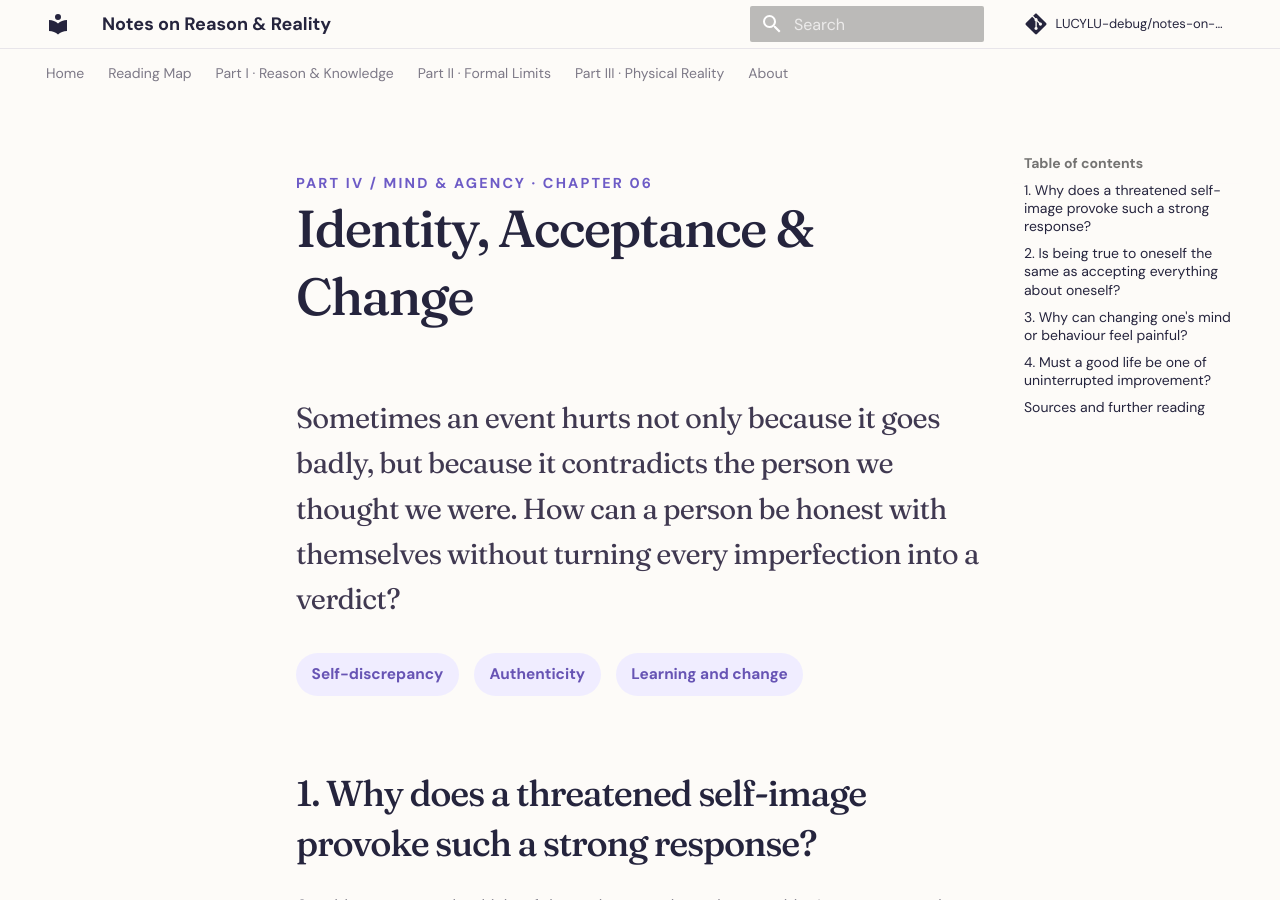
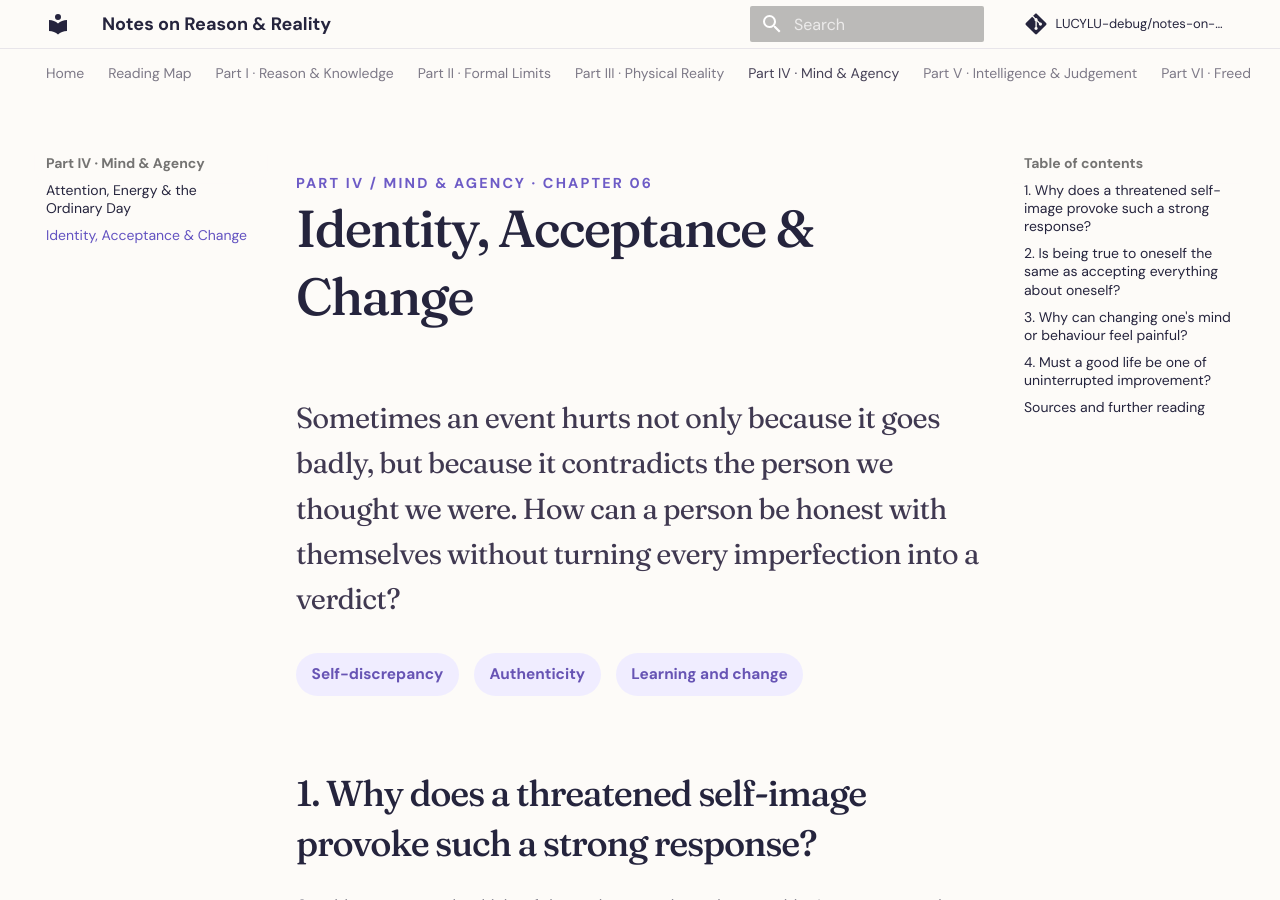
Before and after one commit to LUCYLU-debug/notes-on-reason-and-reality, an MkDocs documentation site: the page built from docs/part-iv-mind-and-agency/identity-acceptance-and-change.md, in a window 1280 px wide and 900 px high. Built offline with MkDocs 1.6.1 and Material for MkDocs 9.7.7, drawn with Linux system fonts in a browser that asks for light colours; comment, search, counter and statistics services are not loaded.

Commit message:
Connect new evidence-led essays to book navigation and reading map

```diff
--- a/mkdocs.yml
+++ b/mkdocs.yml
@@ -33,6 +33,14 @@ nav:
   - Part III · Physical Reality:
       - Relativity & the Structure of Time: part-iii-physical-reality/relativity-and-time.md
       - Entropy & the Arrow of Time: part-iii-physical-reality/entropy-and-the-arrow-of-time.md
+  - Part IV · Mind & Agency:
+      - Attention, Energy & the Ordinary Day: part-iv-mind-and-agency/attention-energy-and-the-ordinary-day.md
+      - Identity, Acceptance & Change: part-iv-mind-and-agency/identity-acceptance-and-change.md
+  - Part V · Intelligence & Judgement:
+      - Thinking With AI Without Giving Up Judgement: part-v-intelligence-and-judgement/ai-and-independent-thought.md
+  - Part VI · Freedom & Meaning:
+      - Compounding, Risk & Financial Freedom: part-vi-freedom-and-meaning/compounding-risk-and-financial-freedom.md
+      - Meaning & the Ordinary Life: part-vi-freedom-and-meaning/meaning-and-the-ordinary-life.md
   - About: about.md
 
 markdown_extensions:
```
